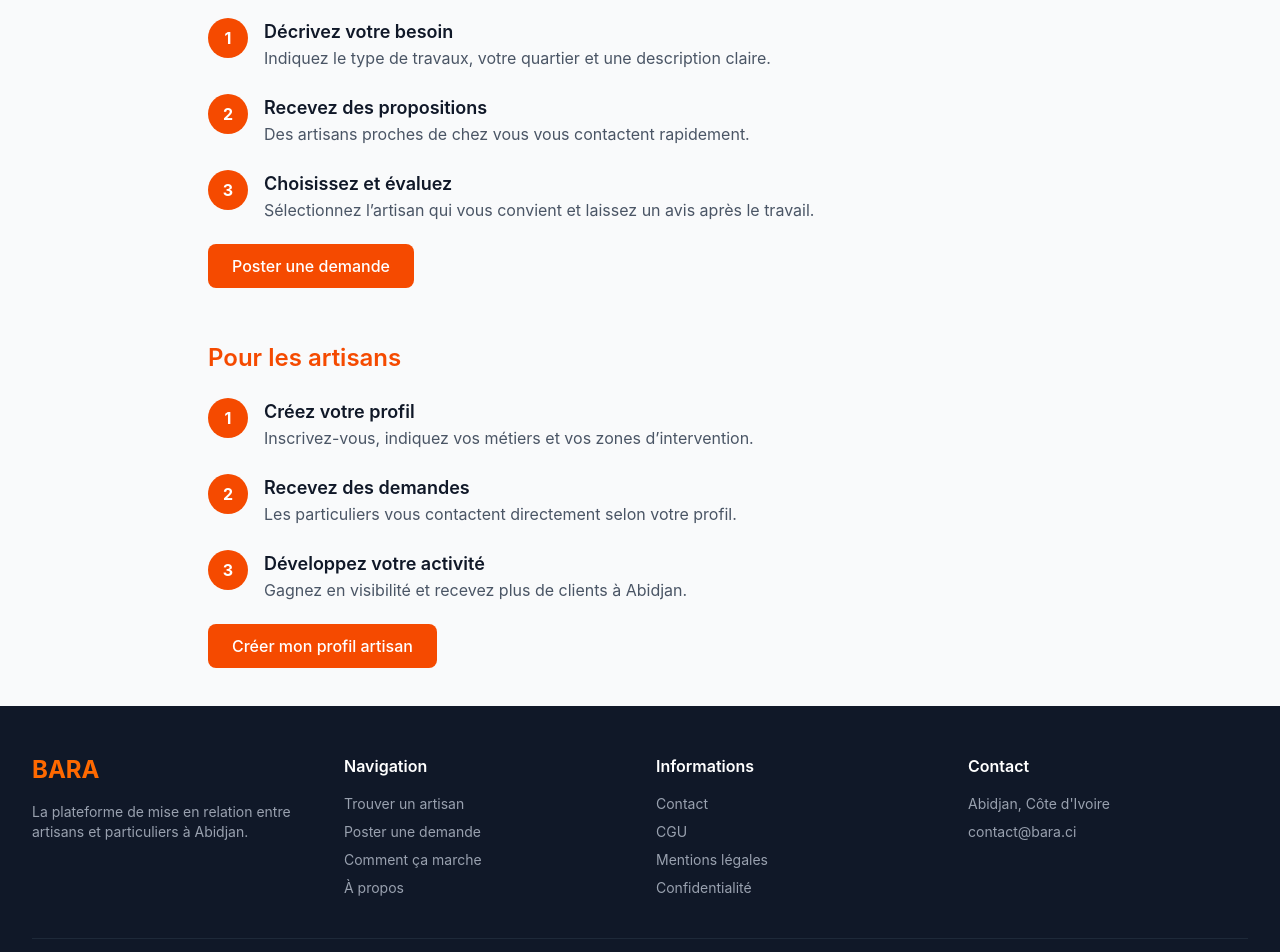
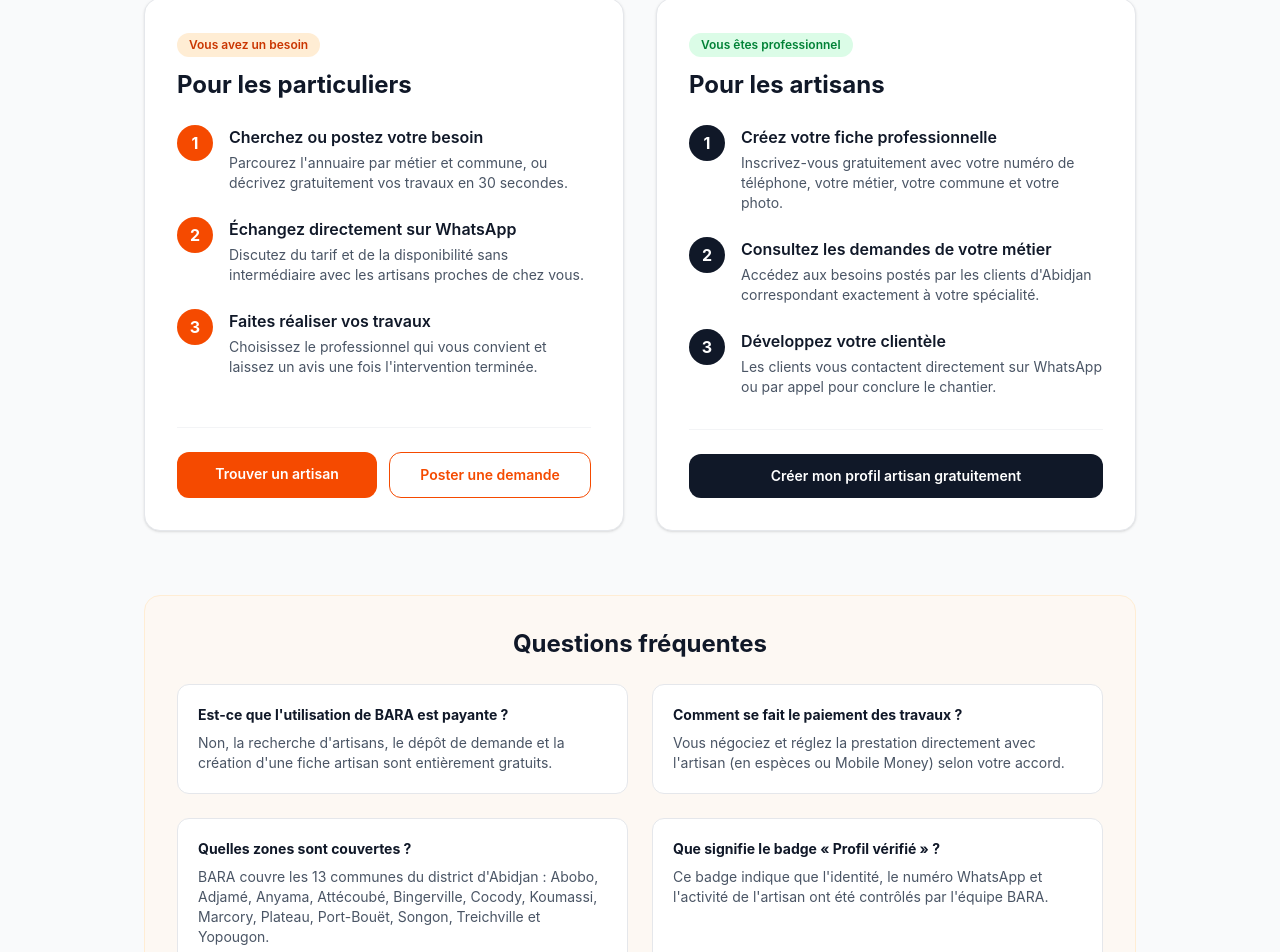
Before and after one commit to siskoteck/bara, a Next.js app: page /comment-ca-marche in a window 1280 px wide. Shown: the part 274-1226 px from the top of the page. Built offline with nearby package versions, Linux system fonts and the light colour scheme; no server answers.

Commit message:
Amelioration page Comment ca marche avec FAQ Abidjan

```diff
--- a/app/comment-ca-marche/page.tsx
+++ b/app/comment-ca-marche/page.tsx
@@ -2,119 +2,198 @@ import Link from "next/link";
 
 export default function CommentCaMarchePage() {
   return (
-    <div className="max-w-4xl mx-auto px-4 py-12">
-      <h1 className="text-3xl font-bold text-center mb-4">
-        Comment ça marche ?
+    <div className="max-w-5xl mx-auto px-4 py-12">
+      {/* En-tête */}
+      <div className="text-center max-w-2xl mx-auto mb-12">
+        <h1 className="text-3xl sm:text-4xl font-bold text-gray-900 mb-4">
+          Comment fonctionne BARA ?
         </h1>
-      <p className="text-center text-gray-600 mb-12">
-        BARA simplifie la mise en relation entre particuliers et artisans à Abidjan.
+        <p className="text-gray-600 text-lg">
+          La plateforme qui connecte rapidement les particuliers et les meilleurs artisans dans les 13 communes d&apos;Abidjan.
         </p>
+      </div>
 
-      {/* Pour les particuliers */}
-      <section className="mb-16">
-        <h2 className="text-2xl font-semibold mb-6 text-orange-600">
+      {/* Double parcours côte à côte */}
+      <div className="grid grid-cols-1 md:grid-cols-2 gap-8 mb-16">
+        {/* Carte Particuliers */}
+        <section className="bg-white rounded-2xl border border-gray-200 p-8 shadow-sm flex flex-col justify-between">
+          <div>
+            <span className="inline-block bg-orange-100 text-orange-700 text-xs font-semibold px-3 py-1 rounded-full mb-3">
+              Vous avez un besoin
+            </span>
+            <h2 className="text-2xl font-bold text-gray-900 mb-6">
               Pour les particuliers
             </h2>
 
             <div className="space-y-6">
               <div className="flex gap-4">
-            <div className="w-10 h-10 bg-orange-600 text-white rounded-full flex items-center justify-center font-bold flex-shrink-0">
+                <div className="w-9 h-9 bg-orange-600 text-white rounded-full flex items-center justify-center font-bold shrink-0">
                   1
                 </div>
                 <div>
-              <h3 className="font-semibold text-lg">Décrivez votre besoin</h3>
-              <p className="text-gray-600">
-                Indiquez le type de travaux, votre quartier et une description claire.
+                  <h3 className="font-semibold text-base text-gray-900">
+                    Cherchez ou postez votre besoin
+                  </h3>
+                  <p className="text-gray-600 text-sm mt-1">
+                    Parcourez l&apos;annuaire par métier et commune, ou décrivez gratuitement vos travaux en 30 secondes.
                   </p>
                 </div>
               </div>
 
               <div className="flex gap-4">
-            <div className="w-10 h-10 bg-orange-600 text-white rounded-full flex items-center justify-center font-bold flex-shrink-0">
+                <div className="w-9 h-9 bg-orange-600 text-white rounded-full flex items-center justify-center font-bold shrink-0">
                   2
                 </div>
                 <div>
-              <h3 className="font-semibold text-lg">Recevez des propositions</h3>
-              <p className="text-gray-600">
-                Des artisans proches de chez vous vous contactent rapidement.
+                  <h3 className="font-semibold text-base text-gray-900">
+                    Échangez directement sur WhatsApp
+                  </h3>
+                  <p className="text-gray-600 text-sm mt-1">
+                    Discutez du tarif et de la disponibilité sans intermédiaire avec les artisans proches de chez vous.
                   </p>
                 </div>
               </div>
 
               <div className="flex gap-4">
-            <div className="w-10 h-10 bg-orange-600 text-white rounded-full flex items-center justify-center font-bold flex-shrink-0">
+                <div className="w-9 h-9 bg-orange-600 text-white rounded-full flex items-center justify-center font-bold shrink-0">
                   3
                 </div>
                 <div>
-              <h3 className="font-semibold text-lg">Choisissez et évaluez</h3>
-              <p className="text-gray-600">
-                Sélectionnez l’artisan qui vous convient et laissez un avis après le travail.
+                  <h3 className="font-semibold text-base text-gray-900">
+                    Faites réaliser vos travaux
+                  </h3>
+                  <p className="text-gray-600 text-sm mt-1">
+                    Choisissez le professionnel qui vous convient et laissez un avis une fois l&apos;intervention terminée.
                   </p>
                 </div>
               </div>
             </div>
+          </div>
 
-        <div className="mt-8">
+          <div className="mt-8 pt-6 border-t border-gray-100 flex flex-col sm:flex-row gap-3">
+            <Link
+              href="/artisans"
+              className="flex-1 text-center bg-orange-600 text-white px-4 py-3 rounded-xl font-semibold hover:bg-orange-700 transition text-sm"
+            >
+              Trouver un artisan
+            </Link>
             <Link
               href="/demande"
-            className="bg-orange-600 text-white px-6 py-3 rounded-lg font-medium hover:bg-orange-700"
+              className="flex-1 text-center border border-orange-600 text-orange-600 px-4 py-3 rounded-xl font-semibold hover:bg-orange-50 transition text-sm"
             >
               Poster une demande
             </Link>
           </div>
         </section>
 
-      {/* Pour les artisans */}
-      <section>
-        <h2 className="text-2xl font-semibold mb-6 text-orange-600">
+        {/* Carte Artisans */}
+        <section className="bg-white rounded-2xl border border-gray-200 p-8 shadow-sm flex flex-col justify-between">
+          <div>
+            <span className="inline-block bg-green-100 text-green-700 text-xs font-semibold px-3 py-1 rounded-full mb-3">
+              Vous êtes professionnel
+            </span>
+            <h2 className="text-2xl font-bold text-gray-900 mb-6">
               Pour les artisans
             </h2>
 
             <div className="space-y-6">
               <div className="flex gap-4">
-            <div className="w-10 h-10 bg-orange-600 text-white rounded-full flex items-center justify-center font-bold flex-shrink-0">
+                <div className="w-9 h-9 bg-gray-900 text-white rounded-full flex items-center justify-center font-bold shrink-0">
                   1
                 </div>
                 <div>
-              <h3 className="font-semibold text-lg">Créez votre profil</h3>
-              <p className="text-gray-600">
-                Inscrivez-vous, indiquez vos métiers et vos zones d’intervention.
+                  <h3 className="font-semibold text-base text-gray-900">
+                    Créez votre fiche professionnelle
+                  </h3>
+                  <p className="text-gray-600 text-sm mt-1">
+                    Inscrivez-vous gratuitement avec votre numéro de téléphone, votre métier, votre commune et votre photo.
                   </p>
                 </div>
               </div>
 
               <div className="flex gap-4">
-            <div className="w-10 h-10 bg-orange-600 text-white rounded-full flex items-center justify-center font-bold flex-shrink-0">
+                <div className="w-9 h-9 bg-gray-900 text-white rounded-full flex items-center justify-center font-bold shrink-0">
                   2
                 </div>
                 <div>
-              <h3 className="font-semibold text-lg">Recevez des demandes</h3>
-              <p className="text-gray-600">
-                Les particuliers vous contactent directement selon votre profil.
+                  <h3 className="font-semibold text-base text-gray-900">
+                    Consultez les demandes de votre métier
+                  </h3>
+                  <p className="text-gray-600 text-sm mt-1">
+                    Accédez aux besoins postés par les clients d&apos;Abidjan correspondant exactement à votre spécialité.
                   </p>
                 </div>
               </div>
 
               <div className="flex gap-4">
-            <div className="w-10 h-10 bg-orange-600 text-white rounded-full flex items-center justify-center font-bold flex-shrink-0">
+                <div className="w-9 h-9 bg-gray-900 text-white rounded-full flex items-center justify-center font-bold shrink-0">
                   3
                 </div>
                 <div>
-              <h3 className="font-semibold text-lg">Développez votre activité</h3>
-              <p className="text-gray-600">
-                Gagnez en visibilité et recevez plus de clients à Abidjan.
+                  <h3 className="font-semibold text-base text-gray-900">
+                    Développez votre clientèle
+                  </h3>
+                  <p className="text-gray-600 text-sm mt-1">
+                    Les clients vous contactent directement sur WhatsApp ou par appel pour conclure le chantier.
                   </p>
                 </div>
               </div>
             </div>
+          </div>
 
-        <div className="mt-8">
+          <div className="mt-8 pt-6 border-t border-gray-100">
             <Link
               href="/auth/register"
-            className="bg-orange-600 text-white px-6 py-3 rounded-lg font-medium hover:bg-orange-700"
+              className="block w-full text-center bg-gray-900 text-white px-6 py-3 rounded-xl font-semibold hover:bg-gray-800 transition text-sm"
             >
-            Créer mon profil artisan
+              Créer mon profil artisan gratuitement
             </Link>
+          </div>
+        </section>
+      </div>
+
+      {/* Questions fréquentes (FAQ) */}
+      <section className="bg-orange-50/60 border border-orange-100 rounded-2xl p-8">
+        <h2 className="text-2xl font-bold text-gray-900 mb-6 text-center">
+          Questions fréquentes
+        </h2>
+
+        <div className="grid grid-cols-1 md:grid-cols-2 gap-6 text-sm">
+          <div className="bg-white p-5 rounded-xl border border-gray-200">
+            <h3 className="font-bold text-gray-900 mb-2">
+              Est-ce que l&apos;utilisation de BARA est payante ?
+            </h3>
+            <p className="text-gray-600">
+              Non, la recherche d&apos;artisans, le dépôt de demande et la création d&apos;une fiche artisan sont entièrement gratuits.
+            </p>
+          </div>
+
+          <div className="bg-white p-5 rounded-xl border border-gray-200">
+            <h3 className="font-bold text-gray-900 mb-2">
+              Comment se fait le paiement des travaux ?
+            </h3>
+            <p className="text-gray-600">
+              Vous négociez et réglez la prestation directement avec l&apos;artisan (en espèces ou Mobile Money) selon votre accord.
+            </p>
+          </div>
+
+          <div className="bg-white p-5 rounded-xl border border-gray-200">
+            <h3 className="font-bold text-gray-900 mb-2">
+              Quelles zones sont couvertes ?
+            </h3>
+            <p className="text-gray-600">
+              BARA couvre les 13 communes du district d&apos;Abidjan : Abobo, Adjamé, Anyama, Attécoubé, Bingerville, Cocody, Koumassi, Marcory, Plateau, Port-Bouët, Songon, Treichville et Yopougon.
+            </p>
+          </div>
+
+          <div className="bg-white p-5 rounded-xl border border-gray-200">
+            <h3 className="font-bold text-gray-900 mb-2">
+              Que signifie le badge « Profil vérifié » ?
+            </h3>
+            <p className="text-gray-600">
+              Ce badge indique que l&apos;identité, le numéro WhatsApp et l&apos;activité de l&apos;artisan ont été contrôlés par l&apos;équipe BARA.
+            </p>
+          </div>
         </div>
       </section>
     </div>
```
Lines whose indentation alone changed are shown as unchanged.
